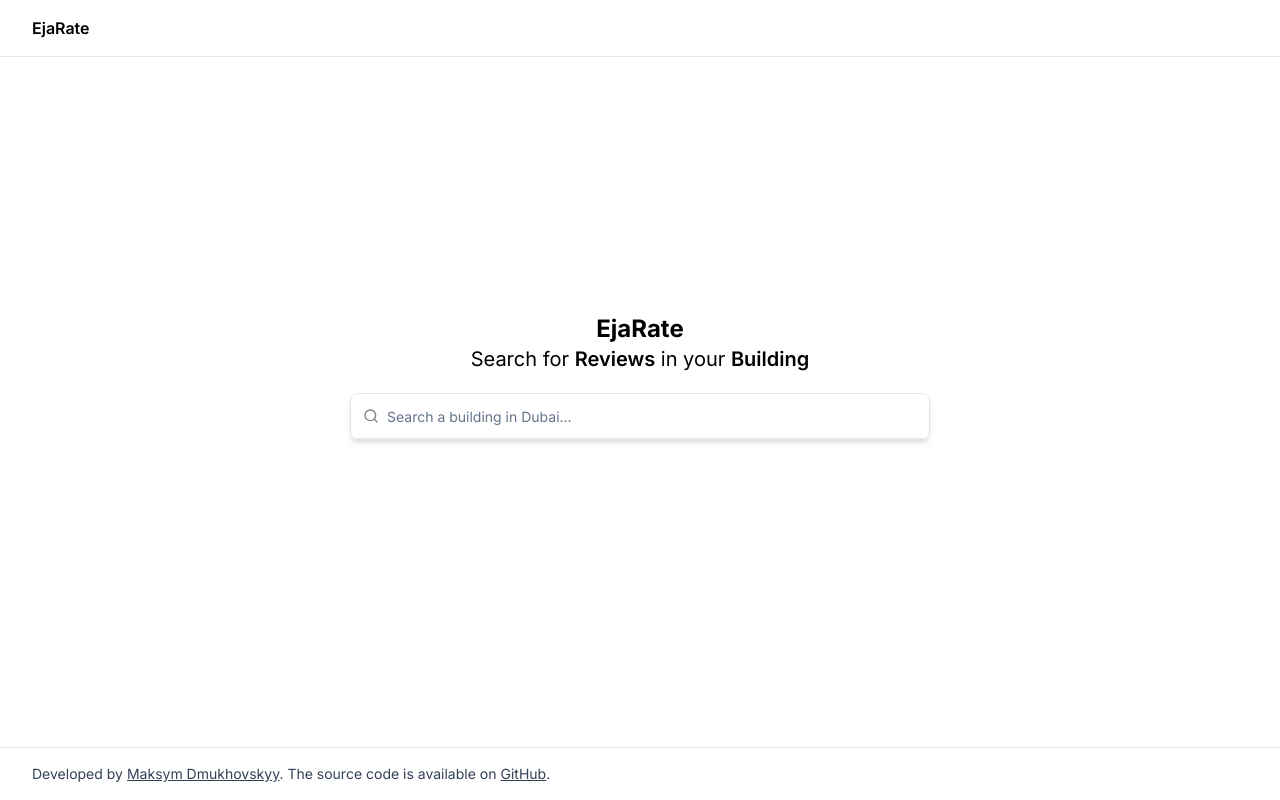
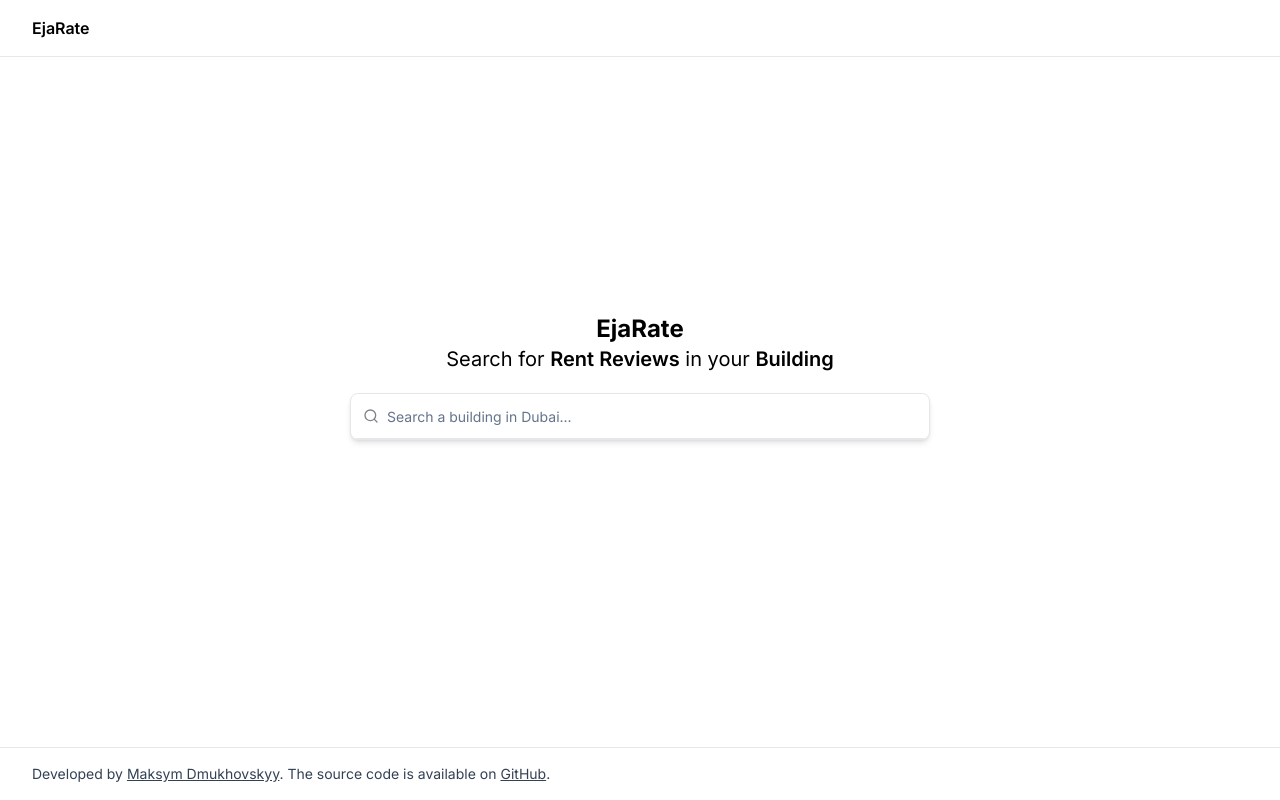
Before and after one commit to maxdyy/EjaRate, a Next.js app: page / in a window 1280 px wide. Built offline with nearby package versions, Linux system fonts and the light colour scheme.

Commit message:
added search title to the home page

```diff
--- a/app/page.tsx
+++ b/app/page.tsx
@@ -6,7 +6,7 @@ export default function Home() {
       <div className="flex flex-col justify-center items-center pt-32 lg:pt-64 px-4">
         <span className="text-xl lg:text-2xl font-bold">EjaRate</span>
         <h1 className="text pb-5 lg:text-xl text-center">
-          Search for <span className="font-semibold">Reviews</span> in your{" "}
+          Search for <span className="font-semibold">Rent Reviews</span> in your{" "}
           <span className="font-semibold">Building</span>
         </h1>
         <SearchBar />
```
